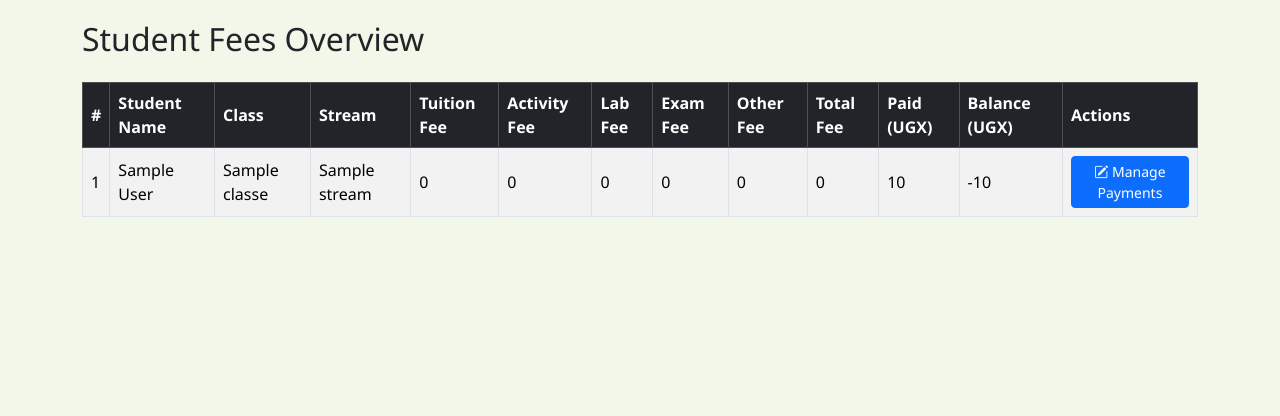
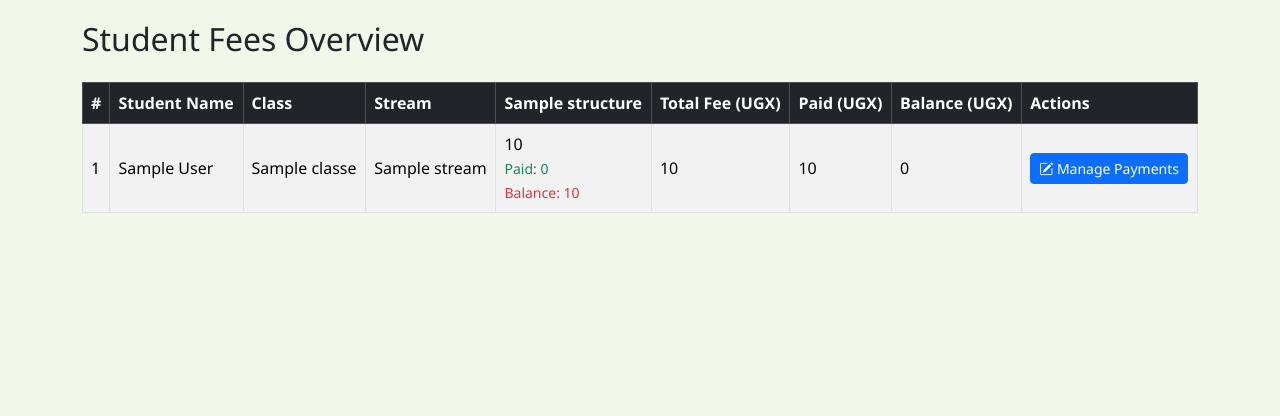
Before and after one commit to sejjtechnologies/school_management_system, a Flask app: page /bursar/bursar/student-fees in a window 1280 px wide. Shown: the part 60-476 px from the top of the page. Run offline with Flask 3, Linux system fonts and the light colour scheme; tables that the repository leaves empty hold one stand-in row (values such as "Sample post").

Commit message:
styling my bursar dashboard

```diff
--- a/models/class_model.py
+++ b/models/class_model.py
@@ -2,6 +2,10 @@ from models.user_models import db  # ✅ Use shared db
 
 class Class(db.Model):
     __tablename__ = 'classes'
+    __table_args__ = {'extend_existing': True}  # ✅ Prevents "already defined" error
 
     id = db.Column(db.Integer, primary_key=True)
     name = db.Column(db.String(50), unique=True, nullable=False)
+
+    def __repr__(self):
+        return f"<Class {self.name}>"
--- a/routes/bursar_routes.py
+++ b/routes/bursar_routes.py
@@ -1,5 +1,5 @@
 from flask import Blueprint, render_template, request, redirect, url_for, flash
-from models.register_pupils import db, Pupil, Fee, Payment
+from models.register_pupils import db, Pupil, ClassFeeStructure, Payment
 from models.class_model import Class
 from models.stream_model import Stream
 
@@ -12,7 +12,6 @@ bursar_routes = Blueprint("bursar_routes", __name__, template_folder="templates/
 def dashboard():
     return render_template("bursar/dashboard.html")
 
-
 # -----------------------------
 # 2️⃣ Student fees list
 # -----------------------------
@@ -24,20 +23,12 @@ def student_fees():
     ).order_by(Pupil.first_name).all()
 
     pupil_data = []
-    pupil_fees = {}
 
     for pupil in pupils:
-        pupil.total_paid_calculated = pupil.total_paid or 0
-        pupil.total_fees_calculated = pupil.total_fees or 0
-        calculated_balance = (pupil.total_fees or 0) - (pupil.total_paid or 0)
-        if pupil.balance != calculated_balance:
-            pupil.balance = calculated_balance
-            db.session.commit()
-        pupil.balance_calculated = pupil.balance
-
-        # Fetch fees assigned to the pupil's class
-        fees_for_class = Fee.query.filter_by(class_id=pupil.class_id).all() if pupil.class_ else []
-        pupil_fees[pupil.id] = fees_for_class
+        fees_for_class = pupil.class_fees  # ClassFeeStructure items for pupil's class
+        total_required = sum(f.amount for f in fees_for_class)
+        total_paid = sum(p.amount_paid for p in pupil.payments)
+        balance = total_required - total_paid
 
         pupil_data.append({
             "id": pupil.id,
@@ -48,18 +39,17 @@ def student_fees():
             "admission_number": pupil.admission_number,
             "class_name": pupil.class_.name if pupil.class_ else "N/A",
             "stream_name": pupil.stream.name if pupil.stream else "N/A",
-            "total_paid_calculated": pupil.total_paid_calculated,
-            "total_fees_calculated": pupil.total_fees_calculated,
-            "balance_calculated": pupil.balance_calculated,
+            "total_required": total_required,
+            "total_paid": total_paid,
+            "balance": balance,
             "payments": pupil.payments,
+            "fees": fees_for_class,
         })
 
     return render_template(
         "bursar/student_fees.html",
-        pupils=pupil_data,
-        pupil_fees=pupil_fees
+        pupils=pupil_data
     )
-
 
 # -----------------------------
 # 3️⃣ Add Payment
@@ -74,24 +64,19 @@ def add_payment(pupil_id):
 
         payment = Payment(
             pupil_id=pupil.id,
-            fee_id=fee_id,
             amount_paid=amount_paid,
-            payment_method=payment_method
+            payment_method=payment_method,
+            reference=str(fee_id)  # store fee reference as ID
         )
         db.session.add(payment)
         db.session.commit()
 
-        # Update pupil balance
-        pupil.balance = (pupil.total_fees or 0) - sum([p.amount_paid for p in pupil.payments])
-        db.session.commit()
-
-        flash(f"Payment of UGX {amount_paid:,.0f} added successfully for {pupil.first_name}.", "success")
+        flash(f"Payment of UGX {amount_paid:,.0f} added successfully.", "success")
     except Exception as e:
         db.session.rollback()
         flash(f"Error adding payment: {e}", "danger")
 
-    return redirect(url_for("bursar_routes.edit_pupil_fees", pupil_id=pupil.id))
-
+    return redirect(url_for("bursar_routes.view_pupil_fees_structure", pupil_id=pupil.id))
 
 # -----------------------------
 # 4️⃣ Edit Payment
@@ -100,26 +85,20 @@ def add_payment(pupil_id):
 def edit_payment(payment_id):
     payment = Payment.query.get_or_404(payment_id)
     pupil = payment.pupil
+
     if request.method == "POST":
         try:
-            payment.fee_id = int(request.form.get("fee_id"))
             payment.amount_paid = float(request.form.get("amount_paid"))
-            payment.payment_method = request.form.get("payment_method", "Cash")
+            payment.payment_method = request.form.get("payment_method")
             db.session.commit()
-
-            pupil.balance = (pupil.total_fees or 0) - sum([p.amount_paid for p in pupil.payments])
-            db.session.commit()
-
-            flash(f"Payment updated successfully for {pupil.first_name}.", "success")
+            flash("Payment updated successfully.", "success")
         except Exception as e:
             db.session.rollback()
             flash(f"Error updating payment: {e}", "danger")
+        return redirect(url_for("bursar_routes.view_pupil_fees_structure", pupil_id=pupil.id))
 
-        return redirect(url_for("bursar_routes.edit_pupil_fees", pupil_id=pupil.id))
-
-    fees_for_class = Fee.query.filter_by(class_id=pupil.class_id).all()
+    fees_for_class = pupil.class_fees
     return render_template("bursar/edit_payment.html", payment=payment, fees=fees_for_class)
-
 
 # -----------------------------
 # 5️⃣ Delete Payment
@@ -128,98 +107,44 @@ def edit_payment(payment_id):
 def delete_payment(payment_id):
     payment = Payment.query.get_or_404(payment_id)
     pupil = payment.pupil
+
     try:
         db.session.delete(payment)
         db.session.commit()
-
-        pupil.balance = (pupil.total_fees or 0) - sum([p.amount_paid for p in pupil.payments])
-        db.session.commit()
-
-        flash(f"Payment deleted successfully for {pupil.first_name}.", "success")
+        flash("Payment deleted successfully.", "success")
     except Exception as e:
         db.session.rollback()
         flash(f"Error deleting payment: {e}", "danger")
 
-    return redirect(url_for("bursar_routes.edit_pupil_fees", pupil_id=pupil.id))
-
+    return redirect(url_for("bursar_routes.view_pupil_fees_structure", pupil_id=pupil.id))
 
 # -----------------------------
-# 6️⃣ Update all payments for a single pupil
+# 6️⃣ View Full Fees Structure Per Pupil
 # -----------------------------
-@bursar_routes.route("/bursar/update-pupil-payments/<int:pupil_id>", methods=["POST"])
-def update_pupil_payments(pupil_id):
-    pupil = Pupil.query.get_or_404(pupil_id)
-    try:
-        for payment in pupil.payments:
-            amount_field = f"amount_{payment.id}"
-            method_field = f"method_{payment.id}"
-            if amount_field in request.form and method_field in request.form:
-                payment.amount_paid = float(request.form.get(amount_field, 0))
-                payment.payment_method = request.form.get(method_field, "Cash")
-        db.session.commit()
-
-        pupil.balance = (pupil.total_fees or 0) - sum([p.amount_paid for p in pupil.payments])
-        db.session.commit()
-
-        flash(f"All payments updated successfully for {pupil.first_name}.", "success")
-    except Exception as e:
-        db.session.rollback()
-        flash(f"Error updating payments: {e}", "danger")
-
-    return redirect(url_for("bursar_routes.edit_pupil_fees", pupil_id=pupil.id))
-
-
-# -----------------------------
-# 7️⃣ Edit/Add payments for a single pupil (auto-load class fees)
-# -----------------------------
-@bursar_routes.route("/bursar/edit-pupil-fees/<int:pupil_id>", methods=["GET", "POST"])
-def edit_pupil_fees(pupil_id):
+@bursar_routes.route("/bursar/view-fees/<int:pupil_id>")
+def view_pupil_fees_structure(pupil_id):
     pupil = Pupil.query.get_or_404(pupil_id)
 
-    # Fetch class fees for this pupil's class
-    class_fee = Fee.query.filter_by(class_id=pupil.class_id).first() if pupil.class_ else None
+    fees_for_class = pupil.class_fees
+    payments = pupil.payments
 
-    if request.method == "POST":
-        try:
-            tuition = float(request.form.get("tuition_fee", 0))
-            activity = float(request.form.get("activity_fee", 0))
-            lab = float(request.form.get("lab_fee", 0))
-            exam = float(request.form.get("exam_fee", 0))
-            other = float(request.form.get("other_fee", 0))
+    # Map payments to fee items by reference
+    paid_lookup = {}
+    for fee in fees_for_class:
+        paid_lookup[fee.id] = sum(
+            p.amount_paid for p in payments if p.reference == str(fee.id)
+        )
 
-            fees = {
-                "Tuition": tuition,
-                "Activity": activity,
-                "Lab": lab,
-                "Exam": exam,
-                "Other": other
-            }
-
-            for name, amount in fees.items():
-                payment = Payment.query.filter_by(pupil_id=pupil.id, fee_name=name).first()
-                if payment:
-                    payment.amount_paid = amount
-                else:
-                    payment = Payment(
-                        pupil_id=pupil.id,
-                        fee_name=name,
-                        amount_paid=amount,
-                        payment_method="Cash"
-                    )
-                    db.session.add(payment)
-
-            pupil.balance = (tuition + activity + lab + exam + other) - sum([p.amount_paid for p in pupil.payments])
-            db.session.commit()
-
-            flash(f"Fees updated successfully for {pupil.first_name}.", "success")
-        except Exception as e:
-            db.session.rollback()
-            flash(f"Error updating fees: {e}", "danger")
-
-        return redirect(url_for("bursar_routes.edit_pupil_fees", pupil_id=pupil.id))
+    total_required = sum(f.amount for f in fees_for_class)
+    total_paid = sum(paid_lookup.values())
+    balance = total_required - total_paid
 
     return render_template(
         "bursar/edit_pupil_fees.html",
         pupil=pupil,
-        class_fee=class_fee
+        pupil_fees=fees_for_class,
+        paid_lookup=paid_lookup,
+        total_required=total_required,
+        total_paid=total_paid,
+        balance=balance
     )
--- a/templates/bursar/student_fees.html
+++ b/templates/bursar/student_fees.html
@@ -51,12 +51,14 @@
             <th>Student Name</th>
             <th>Class</th>
             <th>Stream</th>
-            <th>Tuition Fee</th>
-            <th>Activity Fee</th>
-            <th>Lab Fee</th>
-            <th>Exam Fee</th>
-            <th>Other Fee</th>
-            <th>Total Fee</th>
+            {% set fee_headers = [] %}
+            {% if pupils|length > 0 %}
+              {% set fee_headers = pupils[0].fees %}
+              {% for fee in fee_headers %}
+                <th>{{ fee.item_name }}</th>
+              {% endfor %}
+            {% endif %}
+            <th>Total Fee (UGX)</th>
             <th>Paid (UGX)</th>
             <th>Balance (UGX)</th>
             <th>Actions</th>
@@ -69,16 +71,21 @@
             <td>{{ pupil.first_name }} {{ pupil.last_name }}</td>
             <td>{{ pupil.class_name }}</td>
             <td>{{ pupil.stream_name }}</td>
-            <td>{{ "{:,.0f}".format(pupil.total_fees_calculated or 0) }}</td>
-            <td>{{ pupil.class_fee.activity_fee if pupil.class_fee else 0 }}</td>
-            <td>{{ pupil.class_fee.lab_fee if pupil.class_fee else 0 }}</td>
-            <td>{{ pupil.class_fee.exam_fee if pupil.class_fee else 0 }}</td>
-            <td>{{ pupil.class_fee.other_fee if pupil.class_fee else 0 }}</td>
-            <td>{{ "{:,.0f}".format(pupil.total_fees_calculated or 0) }}</td>
-            <td>{{ "{:,.0f}".format(pupil.total_paid_calculated or 0) }}</td>
-            <td>{{ "{:,.0f}".format(pupil.balance_calculated or 0) }}</td>
+
+            {% for fee in pupil.fees %}
+              {% set paid = pupil.payments | selectattr("reference", "equalto", fee.id|string) | map(attribute="amount_paid") | sum %}
+              <td>
+                {{ "{:,.0f}".format(fee.amount) }}<br>
+                <small class="text-success">Paid: {{ "{:,.0f}".format(paid) }}</small><br>
+                <small class="text-danger">Balance: {{ "{:,.0f}".format(fee.amount - paid) }}</small>
+              </td>
+            {% endfor %}
+
+            <td>{{ "{:,.0f}".format(pupil.total_required) }}</td>
+            <td>{{ "{:,.0f}".format(pupil.total_paid) }}</td>
+            <td>{{ "{:,.0f}".format(pupil.balance) }}</td>
             <td>
-              <a href="{{ url_for('bursar_routes.edit_pupil_fees', pupil_id=pupil.id) }}" class="btn btn-sm btn-primary">
+              <a href="{{ url_for('bursar_routes.view_pupil_fees_structure', pupil_id=pupil.id) }}" class="btn btn-sm btn-primary">
                 <i class="bi bi-pencil-square"></i> Manage Payments
               </a>
             </td>
```
Also changed, not shown: models/register_pupils.py (+47 -46 lines).
